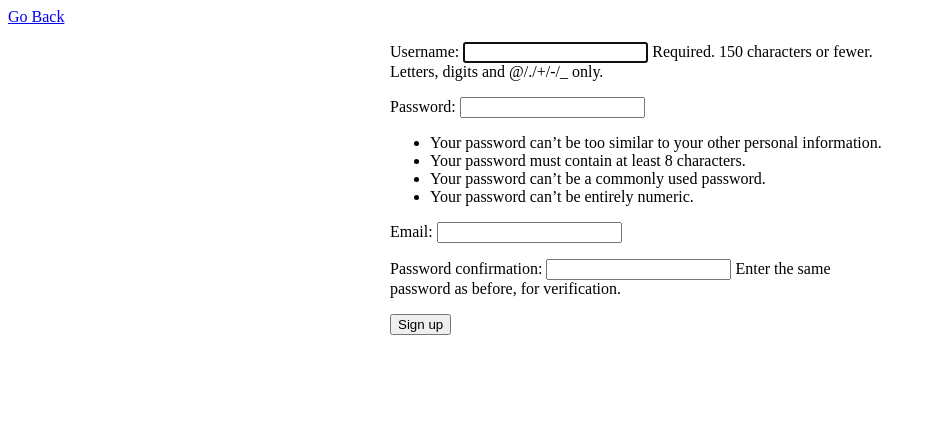
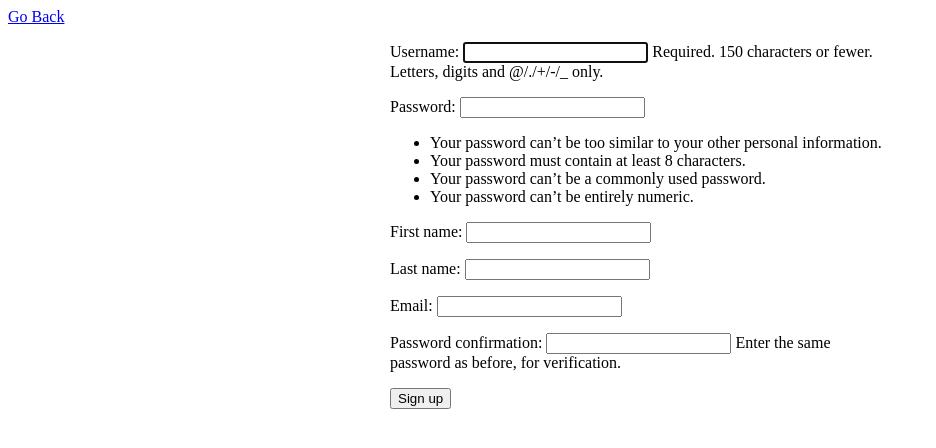
Before and after one commit to chinmaysavanur/ktp-brackets, a Django app: page /hackapp/usersignup/ in a window 1280 px wide. Shown: the top 448 px of the page, without its empty margins (0-936 px from the left). Run offline with Django 3.2, Linux system fonts and the light colour scheme.

Commit message:
Add first and last name to user sign up and dashboard

```diff
--- a/hacksite/hackapp/forms.py
+++ b/hacksite/hackapp/forms.py
@@ -7,7 +7,7 @@ class NewUserForm(UserCreationForm):
 
     class Meta:
         model = User
-        fields = ("username", "password1", "email")
+        fields = ("username", "password1", "first_name", "last_name", "email")
 
     def save(self, commit=True):
         user = super(NewUserForm, self).save(commit=False)
--- a/hacksite/hackapp/templates/hackapp/dashboard.html
+++ b/hacksite/hackapp/templates/hackapp/dashboard.html
@@ -6,6 +6,8 @@
 <a href="javascript:history.back()">Go Back</a>
 
 <div class="content">
+    <p> Hello, {{user.get_full_name}} </p>
+
     {{ user.email }}
     {{ user.get_username }}
 </div>
--- a/hacksite/hackapp/views.py
+++ b/hacksite/hackapp/views.py
@@ -49,6 +49,8 @@ def usersignup(request):
             form.save()
             username = form.cleaned_data.get('username')
             raw_password = form.cleaned_data.get('password1')
+            first_name = form.cleaned_data.get('first_name')
+            last_name = form.cleaned_data.get('last_name')
             email = form.cleaned_data.get('email')
             user = authenticate(username=username, password=raw_password)
             login(request, user)
```
Also changed, not shown: hacksite/db.sqlite3.
